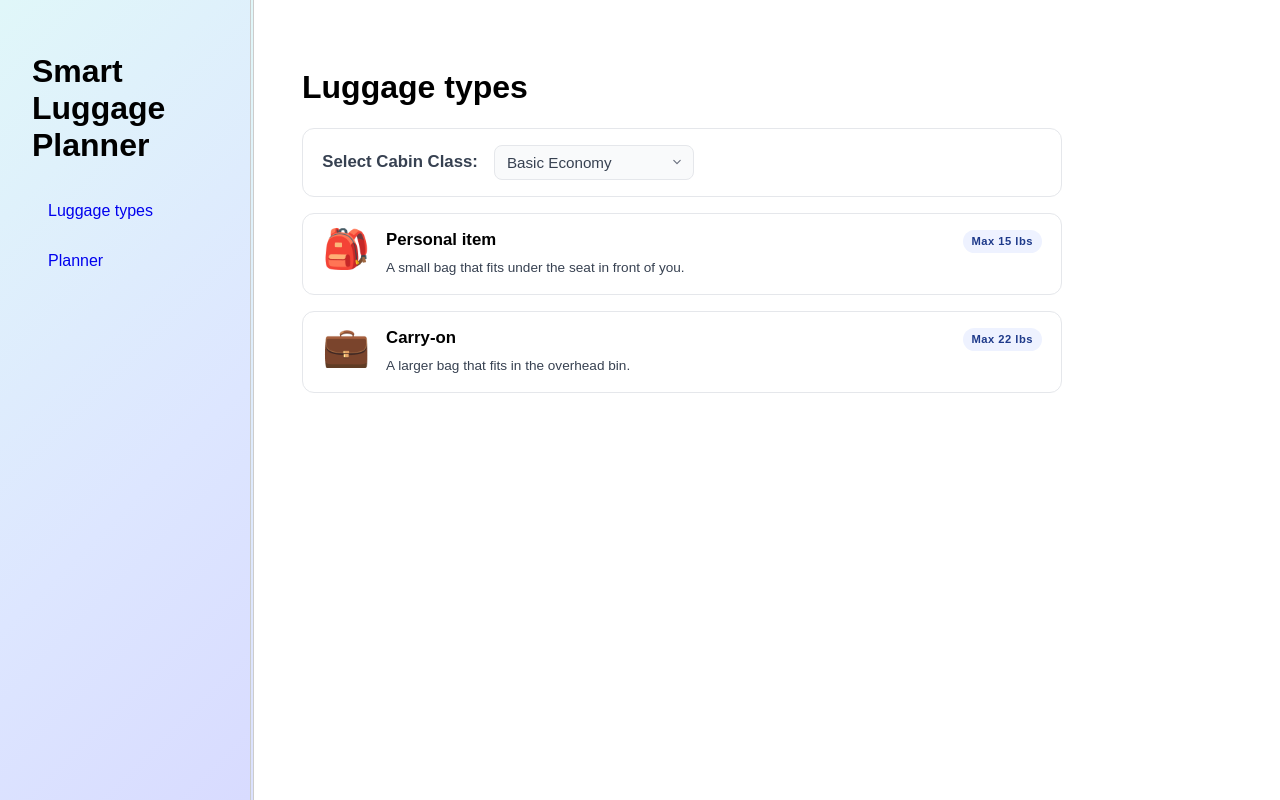
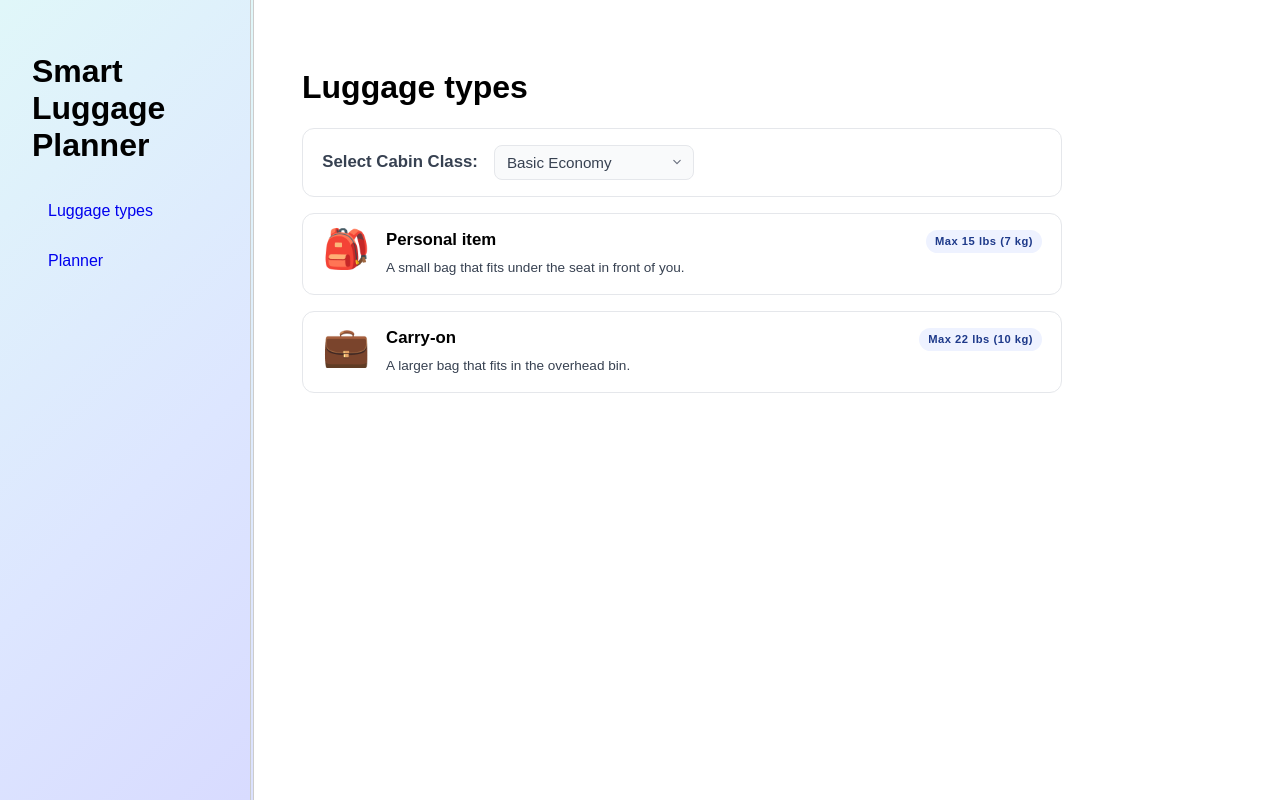
Before and after one commit to shanayamalik/berkeley-cs260, a React (Vite) app in the folder programming-assignment-3/code/: page / in a window 1280 px wide. Built offline with nearby package versions, Linux system fonts and the light colour scheme.

Commit message:
kg conversion for bag weight

```diff
--- a/programming-assignment-3/code/src/pages/luggage-overview/LuggageOverview.jsx
+++ b/programming-assignment-3/code/src/pages/luggage-overview/LuggageOverview.jsx
@@ -74,6 +74,9 @@ const LUGGAGE_TYPES = [
 
 // Reusable component for individual luggage types
 function LuggageType({ icon, name, maxWeightLbs, description, bagLimit }) {
+  // Convert lbs to kg (1 lb = 0.453592 kg, rounded to nearest 0.5 kg)
+  const maxWeightKg = Math.round(maxWeightLbs * 0.453592 * 2) / 2;
+
   return (
     <div className="luggage-card">
       <div className="luggage-icon" aria-hidden="true">
@@ -89,7 +92,7 @@ function LuggageType({ icon, name, maxWeightLbs, description, bagLimit }) {
               </span>
             )}
             <span className="weight-badge">
-              Max {maxWeightLbs} lbs{bagLimit > 1 ? '/bag' : ''}
+              Max {maxWeightLbs} lbs ({maxWeightKg} kg){bagLimit > 1 ? ' per bag' : ''}
             </span>
           </div>
         </div>
```
